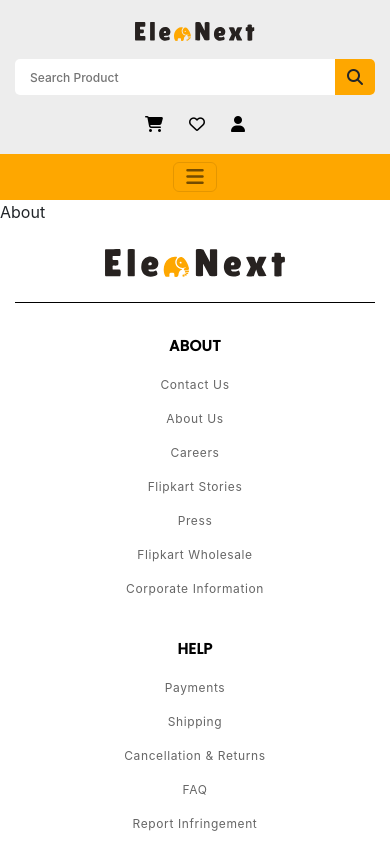
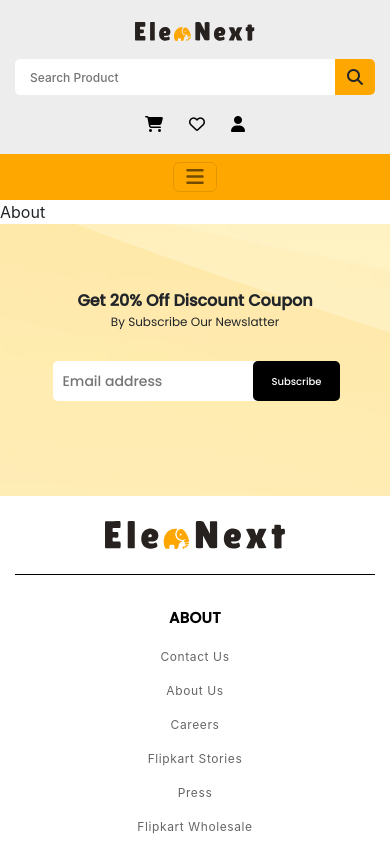
Before and after one commit to rihilrutilant/Elenext, a React (Create React App) app: page /about in a window 390 px wide. Shown: the top 844 px of the page. Built offline with nearby package versions, Linux system fonts and the light colour scheme.

Commit message:
footer completed

```diff
--- a/src/components/Styles/Footer.css
+++ b/src/components/Styles/Footer.css
@@ -47,6 +47,74 @@
     line-height: 30px;
     letter-spacing: 0.02em;
     color: #000000;
+}
+
+.top_footer {
+    background-image: url("../Images/sub_footer.png");
+    background-position: center;
+}
+
+.sub_footer {
+    text-align: center;
+    width: 100%;
+    max-width: 500px;
+    margin: 0px auto;
+    padding: 65px 0;
+}
+
+.sub_f_header {
+    font-family: 'Poppins';
+    font-style: normal;
+    font-weight: 600;
+    font-size: 24px;
+    margin: 0 auto;
+}
+
+.sub_f_body {
+    font-family: 'Poppins';
+    font-style: normal;
+    margin: 0 auto;
+    font-size: 16px;
+}
+
+.buttonIn {
+    width: 100%;
+    position: relative;
+    margin: 0 auto;
+    padding: 30px 0;
+}
+
+.f_textbox {
+    margin: 0px;
+    padding: 0px;
+    width: 100%;
+    height: 50px;
+    outline: none;
+    border-radius: 5px;
+    padding: 10px;
+    font-family: 'Poppins';
+    font-style: normal;
+    font-weight: 500;
+    font-size: 14px;
+    border: none;
+}
+
+.f_btn {
+    position: absolute;
+    border-radius: 5px;
+    right: 0px;
+    z-index: 2;
+    border: none;
+    height: 50px;
+    cursor: pointer;
+    color: white;
+    background: #000000;
+    transform: translateX(2px);
+    font-family: 'Poppins';
+    font-style: normal;
+    font-weight: 500;
+    font-size: 14px;
+    padding: 15px 39px;
 }
 
 @media screen and (max-width:1199px) {
@@ -107,6 +175,12 @@
         gap: 40px;
         flex-flow: row wrap;
     }
+
+    .sub_footer {
+        max-width: 450px;
+        padding-left: 20px;
+        padding-right: 20px;
+    }
 }
 
 @media screen and (max-width:500px) {
@@ -128,4 +202,26 @@
     .policy-part {
         gap: 25px;
     }
+
+    .sub_f_header {
+        font-size: 16px;
+    }
+
+    .sub_f_body {
+        font-size: 12px;
+    }
+
+    .sub_footer {
+        max-width: 325px;
+    }
+
+    .f_btn {
+        height: 40px;
+        font-size: 10px;
+        padding: 13px 18px;
+    }
+
+    .f_textbox {
+        height: 40px;
+    }
 }
--- a/src/components/pages/Contact.jsx
+++ b/src/components/pages/Contact.jsx
@@ -10,7 +10,6 @@
         <p className="s_header">
           <Link to="/">Home</Link>&nbsp;&gt; Contact Us
         </p>
-
         <div className="main_banner">
           <div className="inner_text">
             <p className="collection">Accessories Collection</p>
@@ -26,7 +25,6 @@
             />
           </div>
         </div>
-
 
         <section className='c_information'>
           <div className="c_info">
--- a/src/components/pages/Footer.jsx
+++ b/src/components/pages/Footer.jsx
@@ -7,6 +7,21 @@
 const Footer = () => {
   return (
     <>
+      <div className="top_footer">
+        <div className="sub_footer">
+          <div className="sub_f_header">
+            Get 20% Off Discount Coupon
+          </div>
+          <div className="sub_f_body">
+            By Subscribe Our Newslatter
+          </div>
+          <div className="buttonIn">
+            <input placeholder='Email address' className='f_textbox' type="text" id="enter" />
+            <button className='f_btn' id="clear">Subscribe</button>
+          </div>
+        </div>
+      </div>
+
       <footer>
         <div className='container-fluid'>
           <div className='logo-part'>
```
Also changed, not shown: src/components/Images/sub_footer.png (added).
